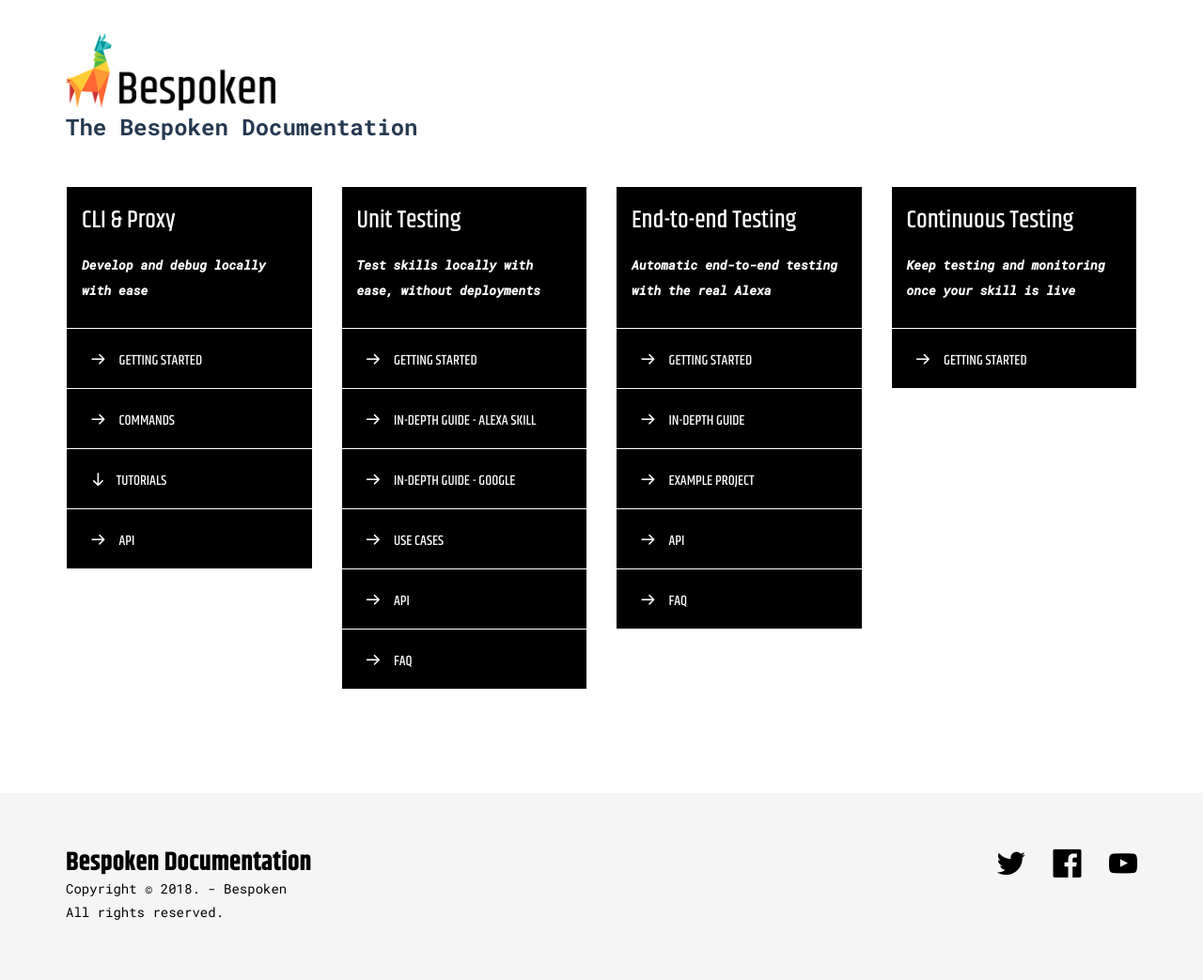
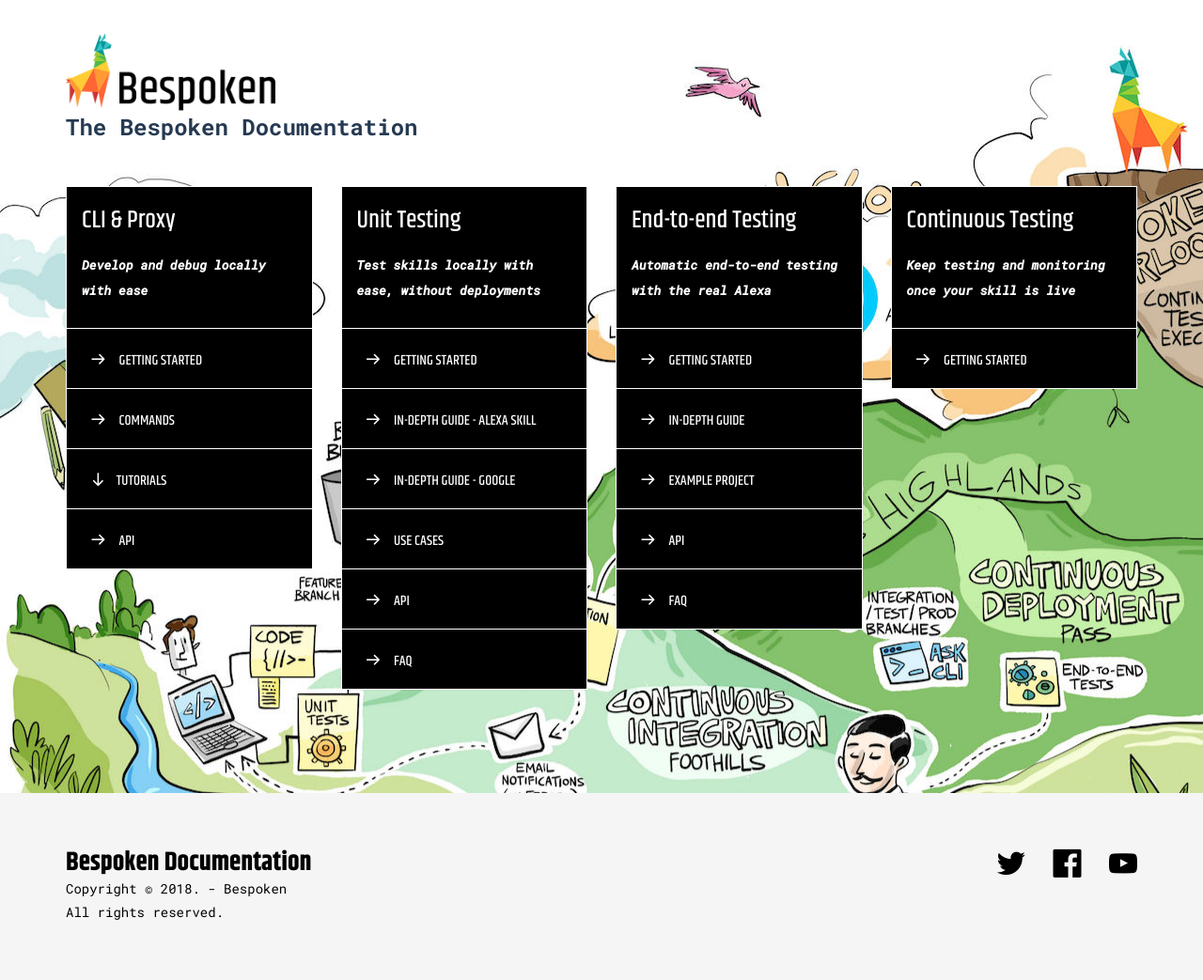
Before and after one commit to bespoken/bespoken-docs, a Jekyll site: the page built from index.md, in a window 1280 px wide. Shown: the whole page at 94% size. Built offline with Jekyll 4.4.1, drawn with Linux system fonts in a browser that asks for light colours; some web fonts are replaced.

Commit message:
More updates

```diff
--- a/doks-theme/_layouts/homepage.html
+++ b/doks-theme/_layouts/homepage.html
@@ -5,7 +5,7 @@
 	</head>
 	<body class="{{ site.doks.color_theme }}">
 		<div style="background-image:url(/assets/images/BespokenAtlas-Reduced.jpg)" >
-			<div class="hero-subheader{% if page.grid_navigation %} hero-subheader--before-out{% endif %}">
+			<div class="hero-subheader{% if page.grid_navigation %} hero-subheader--before-out{% endif %}" style="background-color: transparent">
 				<div class="container">
 					<div class="row">
 						<div class="col-md-7">
@@ -59,7 +59,7 @@
 				</div><!-- /.container -->
 			</div><!-- /.hero-subheader -->
 			{% if page.grid_navigation %}
-				<div class="section section--darker-theme-color-bg">
+				<div class="section section--darker-theme-color-bg" style="background-color: transparent">
 					<div class="container">
 						<div class="row">
 							<div class="col-md-12">
```
